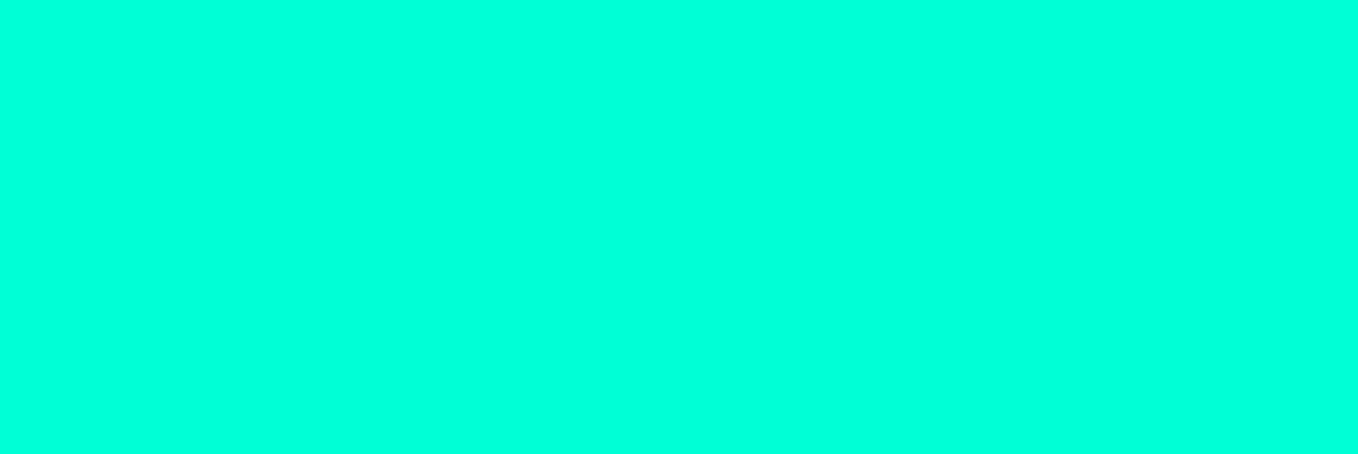
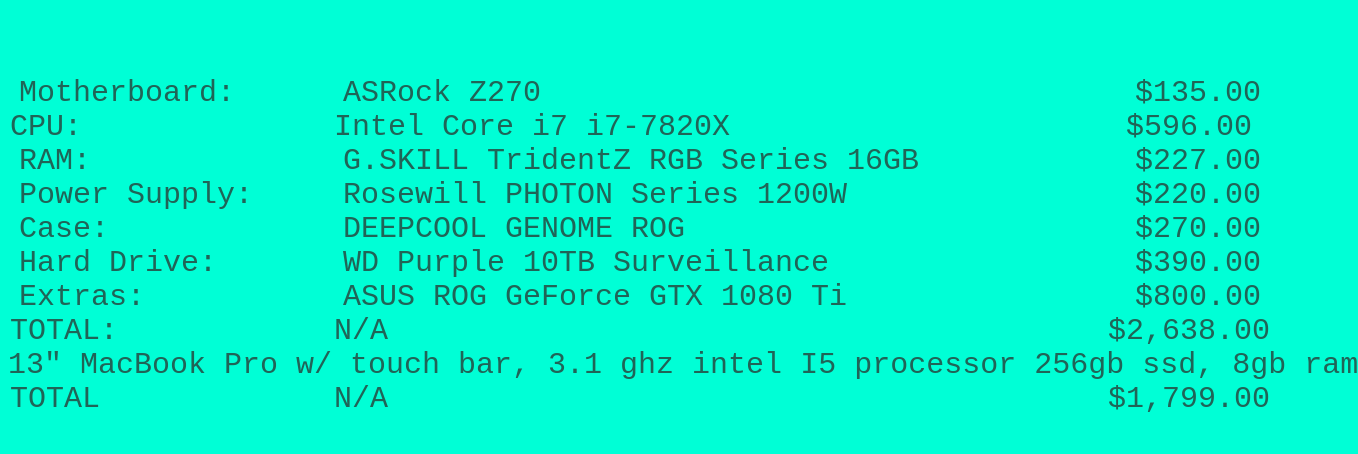
Before and after one commit to brydw13/brydw13.github.io, a plain HTML site: page index.html in a window 1280 px wide. Shown: the whole page, 1358 px wide, since content can reach past the window. Drawn offline with Linux system fonts and the light colour scheme.

Commit message:
Update index.html

```diff
--- a/index.html
+++ b/index.html
@@ -1,12 +1,16 @@
-
 <html>
   <head><title>brydw13.github.io</title>
-  <body>
   <style>
 body{ color: #206457; background: #00FFD6;
 }
-<a href='https://github.com/brydw13></a>
+pre{ font-size: 30px;
+
+}
+</style></head>
 <body>
+	<pre>
+<a href='https://github.com/brydw13'></a>
+<center>
 Motherboard:      ASRock Z270                                 $135.00
 CPU:              Intel Core i7 i7-7820X                      $596.00
 RAM:              G.SKILL TridentZ RGB Series 16GB            $227.00
@@ -14,6 +18,10 @@ Power Supply:     Rosewill PHOTON Series 1200W                $220.00
 Case:             DEEPCOOL GENOME ROG                         $270.00
 Hard Drive:       WD Purple 10TB Surveillance                 $390.00
 Extras:           ASUS ROG GeForce GTX 1080 Ti                $800.00
-TOTAL:                                                         $2,638
+TOTAL:            N/A                                        $2,638.00
+13" MacBook Pro w/ touch bar, 3.1 ghz intel I5 processor 256gb ssd, 8gb ram
+TOTAL             N/A                                        $1,799.00
+</center>
+</pre>
 </body>
 </html>
```
